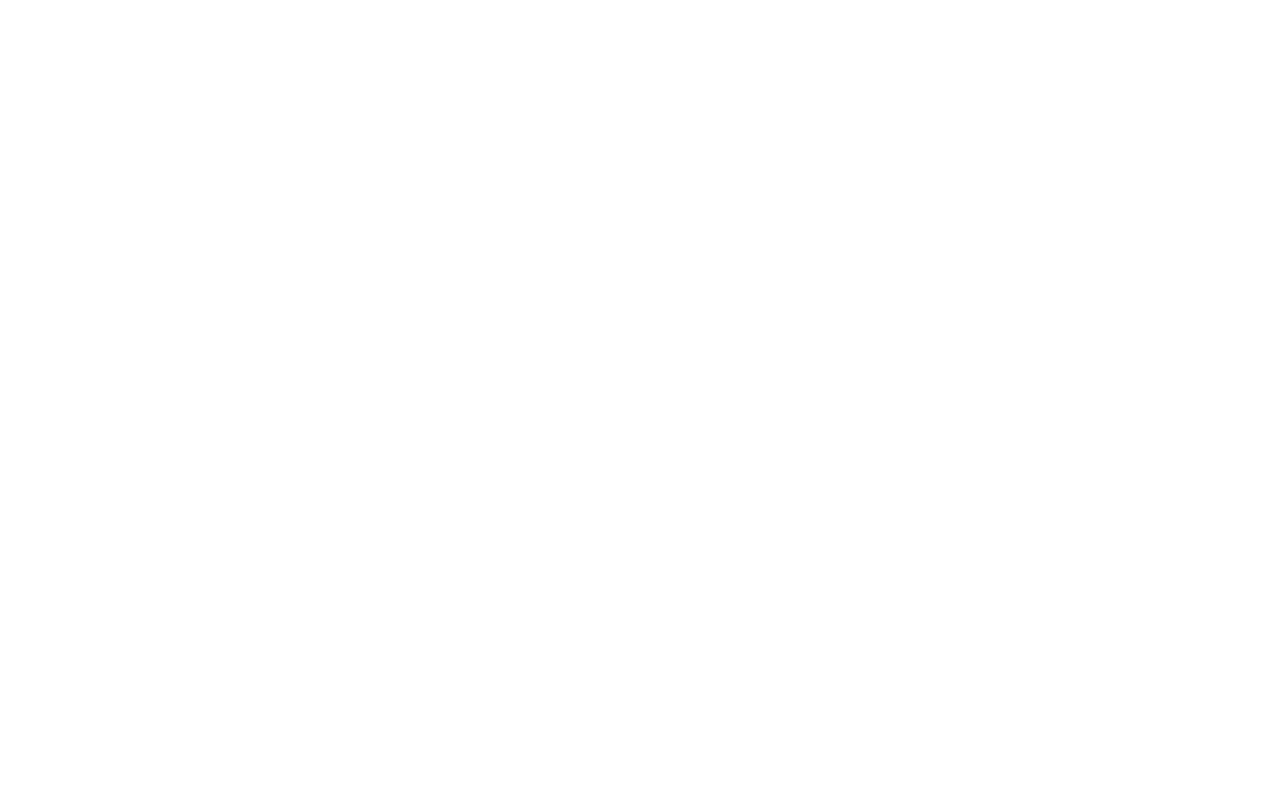
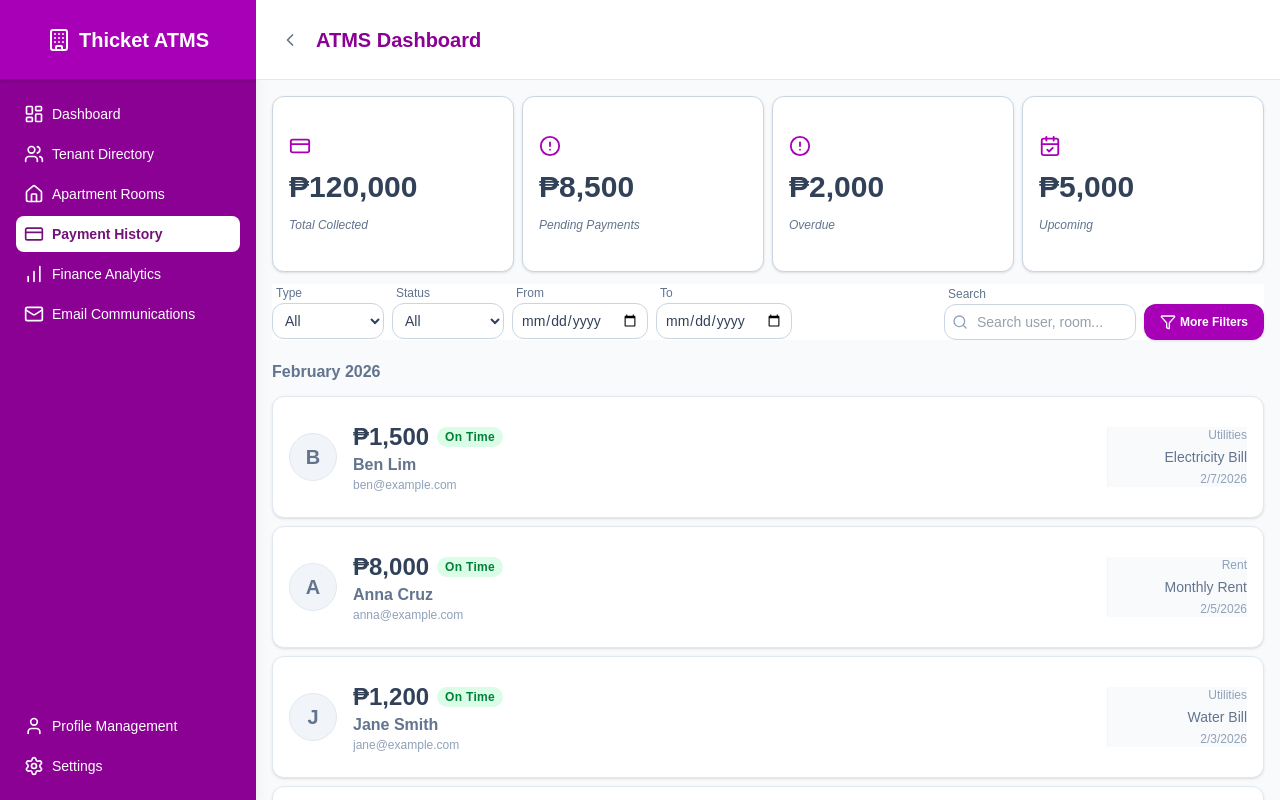
Before and after one commit to migodbtc/qualisync-devops-qa, a Next.js app in the folder web/: page /payments in a window 1280 px wide. Before the commit this address had no page. Built offline with nearby package versions, Linux system fonts and the light colour scheme.

Commit message:
Added the payment transaction history layout

```diff
--- a/web/src/app/(dashboard)/payments/page.tsx
+++ b/web/src/app/(dashboard)/payments/page.tsx
@@ -1,8 +1,242 @@
-import { redirect } from "next/navigation";
+
 import React from "react";
+import { Users, CreditCard, CalendarCheck, AlertCircle, Search, Filter, ChevronDown, Home } from "lucide-react";
+
+const paymentSummary = [
+  { label: "Total Collected", value: "₱120,000", icon: <CreditCard className="text-fuchsia-700" size={22} /> },
+  { label: "Pending Payments", value: "₱8,500", icon: <AlertCircle className="text-fuchsia-700" size={22} /> },
+  { label: "Overdue", value: "₱2,000", icon: <AlertCircle className="text-fuchsia-700" size={22} /> },
+  { label: "Upcoming", value: "₱5,000", icon: <CalendarCheck className="text-fuchsia-700" size={22} /> },
+];
+
+const paymentTypes = ["All", "Rent", "Deposit", "Utilities", "Other"];
+const paymentStatus = ["All", "Paid", "Pending", "Overdue"];
+
+const mockPayments = [
+  // February 2026
+  {
+    id: 1,
+    user: { name: "John Doe", email: "john@example.com", avatar: "J" },
+    room: { number: 101, type: "2BR" },
+    type: "Rent",
+    reason: "Monthly Rent",
+    amount: 10000,
+    status: "Paid",
+    date: "2026-02-01",
+  },
+  {
+    id: 2,
+    user: { name: "Jane Smith", email: "jane@example.com", avatar: "J" },
+    room: { number: 102, type: "1BR" },
+    type: "Utilities",
+    reason: "Water Bill",
+    amount: 1200,
+    status: "Pending",
+    date: "2026-02-03",
+  },
+  {
+    id: 5,
+    user: { name: "Anna Cruz", email: "anna@example.com", avatar: "A" },
+    room: { number: 105, type: "Studio" },
+    type: "Rent",
+    reason: "Monthly Rent",
+    amount: 8000,
+    status: "Paid",
+    date: "2026-02-05",
+  },
+  {
+    id: 6,
+    user: { name: "Ben Lim", email: "ben@example.com", avatar: "B" },
+    room: { number: 106, type: "2BR" },
+    type: "Utilities",
+    reason: "Electricity Bill",
+    amount: 1500,
+    status: "Paid",
+    date: "2026-02-07",
+  },
+  // January 2026
+  {
+    id: 3,
+    user: { name: "Carlos Tan", email: "carlos@example.com", avatar: "C" },
+    room: { number: 103, type: "Studio" },
+    type: "Deposit",
+    reason: "Security Deposit",
+    amount: 5000,
+    status: "Paid",
+    date: "2026-01-28",
+  },
+  {
+    id: 4,
+    user: { name: "Maria Lopez", email: "maria@example.com", avatar: "M" },
+    room: { number: 104, type: "3BR" },
+    type: "Other",
+    reason: "Key Replacement",
+    amount: 500,
+    status: "Overdue",
+    date: "2026-01-25",
+  },
+  {
+    id: 7,
+    user: { name: "David Ong", email: "david@example.com", avatar: "D" },
+    room: { number: 107, type: "1BR" },
+    type: "Rent",
+    reason: "Monthly Rent",
+    amount: 9000,
+    status: "Paid",
+    date: "2026-01-15",
+  },
+  {
+    id: 8,
+    user: { name: "Ella Yu", email: "ella@example.com", avatar: "E" },
+    room: { number: 108, type: "2BR" },
+    type: "Utilities",
+    reason: "Internet Bill",
+    amount: 1000,
+    status: "Pending",
+    date: "2026-01-10",
+  },
+];
+
+
+
+function PaymentTransactionItem({ payment }: { payment: typeof mockPayments[0] }) {
+  // Determine badge: On Time (green) or Late (red)
+  const isLate = payment.status === "Overdue";
+  const badgeText = isLate ? "Late" : "On Time";
+  const badgeClass = isLate
+    ? "bg-red-100 text-red-700"
+    : "bg-green-100 text-green-700";
+  return (
+    <div className="group flex flex-row items-center w-full bg-white border border-slate-200 rounded-xl shadow-sm hover:shadow-md transition-shadow duration-150 overflow-hidden px-4 py-6 cursor-pointer">
+      {/* Left Side */}
+      <div className="flex flex-row items-center gap-4 flex-1 min-w-0">
+        <div className="w-12 h-12 rounded-full bg-slate-100 flex items-center justify-center text-slate-500 font-bold text-xl border border-slate-200 shrink-0">
+          {payment.user.avatar}
+        </div>
+        <div className="flex flex-col min-w-0">
+          <div className="flex flex-row items-center gap-2">
+            <span className="text-2xl font-bold text-slate-700">₱{payment.amount.toLocaleString()}</span>
+            <span className={`text-xs font-semibold tracking-wide px-2 py-0.5 rounded-full capitalize ${badgeClass}`}>
+              {badgeText}
+            </span>
+          </div>
+          <span className="font-semibold text-slate-500 text-base truncate">{payment.user.name}</span>
+          <span className="text-xs text-slate-400 truncate">{payment.user.email}</span>
+        </div>
+      </div>
+      {/* Right Side */}
+      <div className="flex flex-col items-end justify-center gap-1 min-w-35 pl-6 border-l border-slate-100 bg-slate-50 h-full">
+
+        <span className="text-xs text-slate-400">{payment.type}</span>
+        <span className="text-sm text-slate-500 font-medium">{payment.reason}</span>
+        <span className="text-xs text-slate-400">{new Date(payment.date).toLocaleDateString()}</span>
+      </div>
+    </div>
+  );
+}
 
 export default function PaymentsPage() {
-  redirect("/wip");
+  return (
+    <div className="w-full h-fit flex flex-col gap-1 mb-12">
+      {/* First Row: Summary Cards */}
+      <div className="w-full h-44 grid sm:grid-cols-1 md:grid-cols-2 lg:grid-cols-4 gap-2">
+        {paymentSummary.map((card, i) => (
+          <div
+            key={i}
+            className="bg-white rounded-xl p-4 py-8 border border-slate-300 flex flex-col justify-center items-start gap-2 shadow-sm h-full min-h-27.5 max-h-44"
+          >
+            <div className="mb-1">
+              {/* Use the icon as in tenants card, with text-fuchsia-700 for main, or card-specific color if needed */}
+              {React.cloneElement(card.icon, { className: (card.icon.props.className || "") + " text-fuchsia-700" })}
+            </div>
+            <span className="text-3xl font-bold text-slate-700 mb-1 text-left">{card.value}</span>
+            <span className="text-xs text-slate-500 text-left italic">{card.label}</span>
+          </div>
+        ))}
+      </div>
 
-  return <div>{/* Payment History content here */}</div>;
+      {/* Second Row: Filters/Search */}
+      <div className="w-full bg-white rounded-x flex flex-wrap items-center gap-2 my-2">
+        <div className="flex flex-row gap-2 items-end">
+          <div className="flex flex-col">
+            <label htmlFor="type-filter" className="text-xs text-slate-500 mb-0.5 ml-1">Type</label>
+            <select id="type-filter" className="w-28 h-9 rounded-xl border border-slate-300 bg-white text-slate-700 text-sm px-2 focus:outline-none cursor-pointer">
+              {paymentTypes.map((type) => (
+                <option key={type}>{type}</option>
+              ))}
+            </select>
+          </div>
+          <div className="flex flex-col">
+            <label htmlFor="status-filter" className="text-xs text-slate-500 mb-0.5 ml-1">Status</label>
+            <select id="status-filter" className="w-28 h-9 rounded-xl border border-slate-300 bg-white text-slate-700 text-sm px-2 focus:outline-none cursor-pointer">
+              {paymentStatus.map((status) => (
+                <option key={status}>{status}</option>
+              ))}
+            </select>
+          </div>
+          <div className="flex flex-col">
+            <label htmlFor="date-from" className="text-xs text-slate-500 mb-0.5 ml-1">From</label>
+            <input
+              id="date-from"
+              type="date"
+              className="h-9 rounded-xl border border-slate-300 bg-white text-slate-700 text-sm px-2 focus:outline-none cursor-pointer"
+            />
+          </div>
+          <div className="flex flex-col">
+            <label htmlFor="date-to" className="text-xs text-slate-500 mb-0.5 ml-1">To</label>
+            <input
+              id="date-to"
+              type="date"
+              className="h-9 rounded-xl border border-slate-300 bg-white text-slate-700 text-sm px-2 focus:outline-none cursor-pointer"
+            />
+          </div>
+        </div>
+        <div className="flex flex-row gap-2 ml-auto items-end">
+          <div className="flex flex-col">
+            <label htmlFor="search-input" className="text-xs text-slate-500 mb-0.5 ml-1">Search</label>
+            <div className="relative">
+              <input
+                id="search-input"
+                type="text"
+                placeholder="Search user, room..."
+                className="h-9 w-48 rounded-xl border border-slate-300 bg-white text-slate-700 text-sm px-8 focus:outline-none"
+              />
+              <Search className="absolute left-2 top-2.5 text-slate-400" size={16} />
+            </div>
+          </div>
+          <button className="h-9 px-4 rounded-xl font-semibold text-xs bg-fuchsia-700 text-white shadow hover:bg-fuchsia-800 transition-colors cursor-pointer flex items-center gap-1 mt-5">
+            <Filter size={16} /> More Filters
+          </button>
+        </div>
+      </div>
+
+      {/* Third Row: Transaction Log */}
+      <div className="w-full flex flex-col gap-3 min-h-100 ">
+        <div className="flex flex-col gap-2">
+          {/* Group by month/year for headers */}
+          {(() => {
+            // Sort payments descending by date
+            const sorted = [...mockPayments].sort((a, b) => new Date(b.date).getTime() - new Date(a.date).getTime());
+            const groups: { [key: string]: typeof mockPayments } = {};
+            sorted.forEach((p) => {
+              const d = new Date(p.date);
+              const key = d.toLocaleString('default', { month: 'long', year: 'numeric' });
+              if (!groups[key]) groups[key] = [];
+              groups[key].push(p);
+            });
+            return Object.entries(groups).map(([month, items]) => (
+              <React.Fragment key={month}>
+                <div className="text-base font-bold text-slate-500 mt-2 mb-1">{month}</div>
+                <div className="flex flex-col gap-2">
+                  {items.map((payment) => (
+                    <PaymentTransactionItem key={payment.id} payment={payment} />
+                  ))}
+                </div>
+              </React.Fragment>
+            ));
+          })()}
+        </div>
+      </div>
+    </div>
+  );
 }
--- a/web/src/app/(dashboard)/rooms/page.tsx
+++ b/web/src/app/(dashboard)/rooms/page.tsx
@@ -62,7 +62,7 @@
         </div>
       </div>
       <div className='mt-auto w-full border-t border-transparent pt-2 flex justify-center min-h-10'>
-        <button className='h-7 px-3 rounded-xl font-semibold text-xs bg-green-600 border border-green-600 text-white hover:bg-green-700 transition-colors cursor-pointer'>
+        <button className='h-7 px-3 rounded-xl font-semibold text-xs bg-white border border-slate-300 text-green-700 hover:bg-green-50 transition-colors cursor-pointer'>
           Assign
         </button>
       </div>
```
